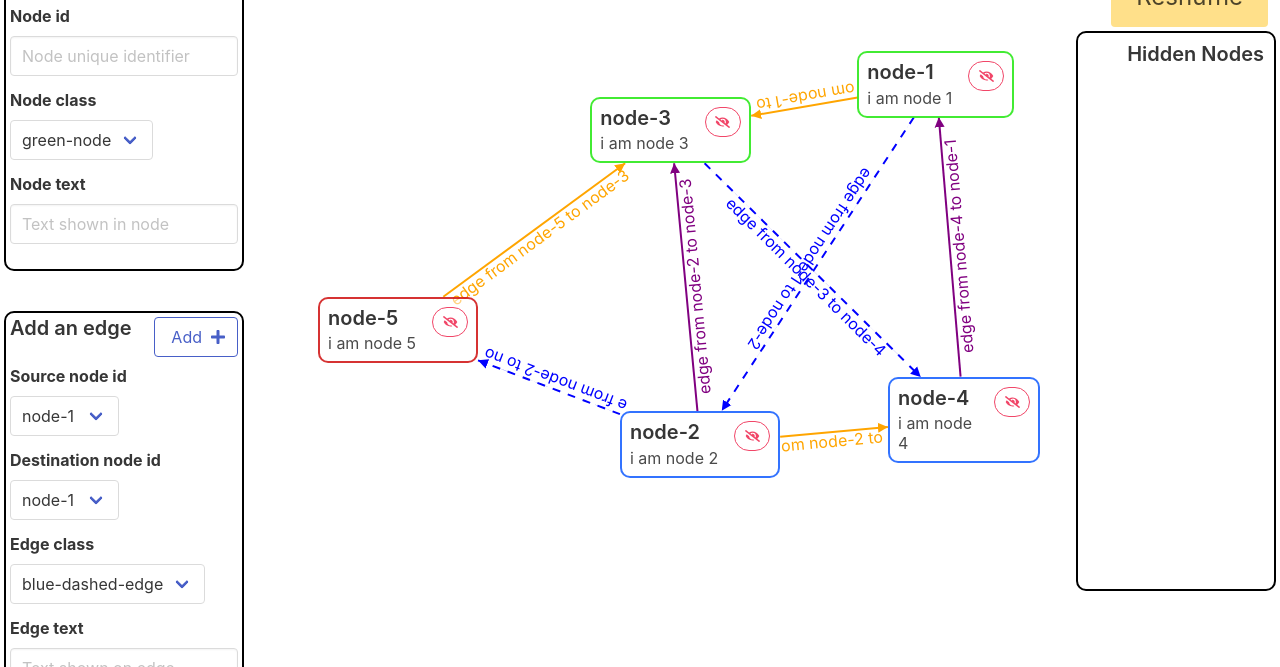
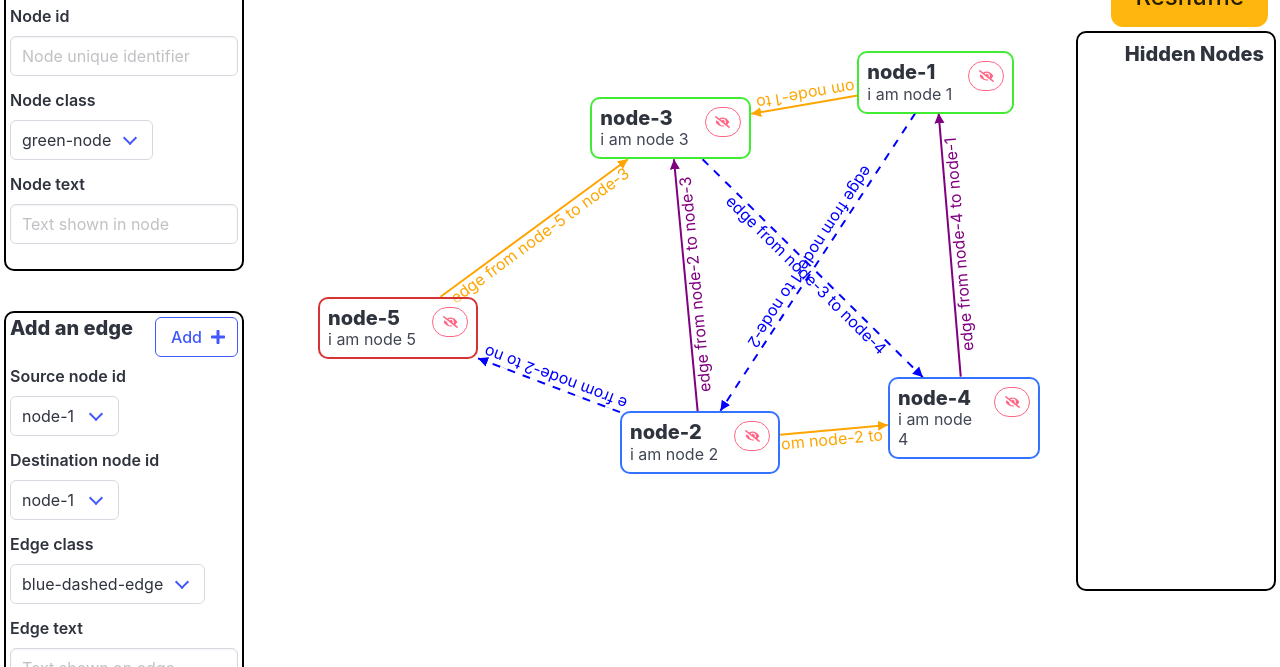
Before and after one commit to alejp1998/graph-sparrow, a plain HTML site: page index.html in a window 1280 px wide. Shown: the part 133-800 px from the top of the page. Drawn offline with nearby package versions, Linux system fonts and the light colour scheme.

Commit message:
Update index.html

```diff
--- a/index.html
+++ b/index.html
@@ -3,7 +3,7 @@
 <head>
     <meta charset="utf-8" />
     <title>Graph Sparrow</title>
-    <link rel="stylesheet" href="https://cdnjs.cloudflare.com/ajax/libs/bulma/0.9.4/css/bulma.min.css">
+    <link rel="stylesheet" href="https://cdnjs.cloudflare.com/ajax/libs/bulma/1.0.3/css/bulma.min.css">
     <script defer src="https://use.fontawesome.com/releases/v5.3.1/js/all.js"></script>
     <script src="https://code.jquery.com/jquery-latest.min.js"></script>
     <script src="https://code.jquery.com/ui/1.13.2/jquery-ui.min.js"></script>
```
